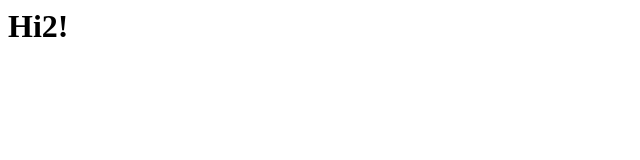
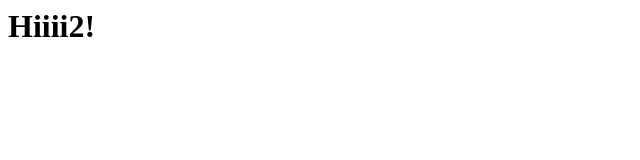
Before and after one commit to rudracodeshere/autodeploy, a plain HTML site: page index.html in a window 1280 px wide. Shown: the full height of the page, 0-640 px from the left. Drawn offline with Linux system fonts and the light colour scheme.

Commit message:
spelling fix

```diff
--- a/index.html
+++ b/index.html
@@ -1 +1 @@
-<h1>Hi2!</h1>
+<h1>Hiiii2!</h1>
```
